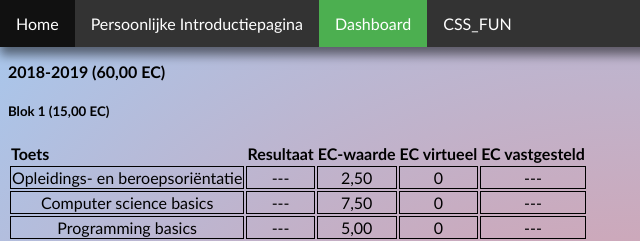
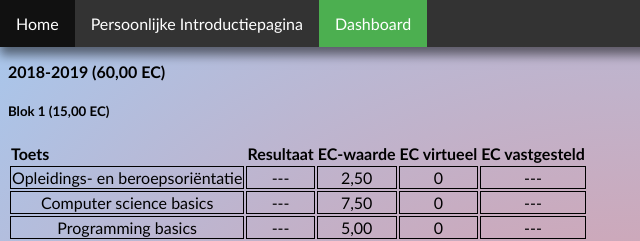
Before and after one commit to ross0018/Website_SLO1, a plain HTML site: page dashboard.html in a window 1280 px wide. Shown: the top 241 px of the page, 0-640 px from the left. Drawn offline with nearby package versions, Linux system fonts and the light colour scheme.

Commit message:
1.4
removed css_fun

```diff
--- a/dashboard.html
+++ b/dashboard.html
@@ -22,7 +22,7 @@
             <li><a href="index.html">Home</a></li>
             <li><a href="profile.html">Persoonlijke Introductiepagina</a></li>
             <li><a class="active" href="dashboard.html">Dashboard</a></li>
-            <li><a href="CSS_FUN/box_model.html">CSS_FUN</a></li>
+
         </ul>
     </div>
 
```
Also changed, not shown: index.html (+1 -1 lines), profile.html (+1 -1 lines).
